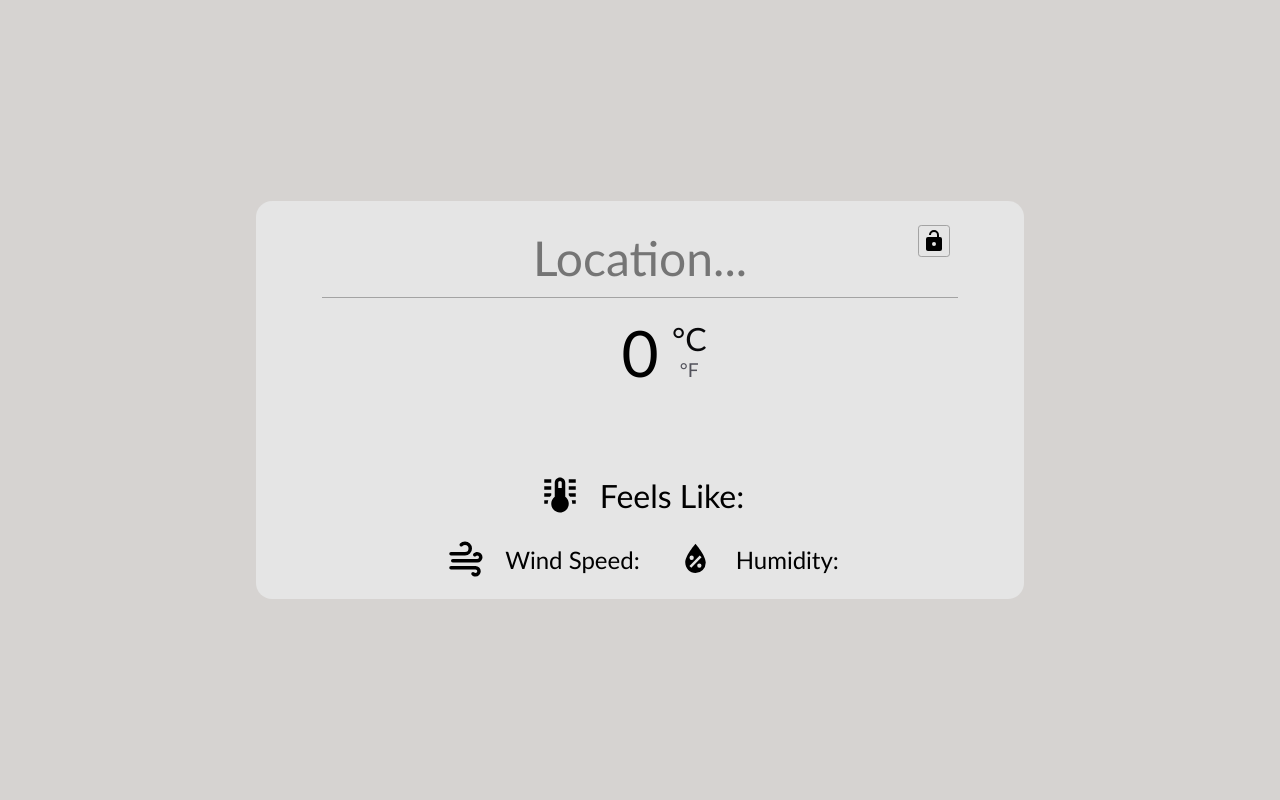
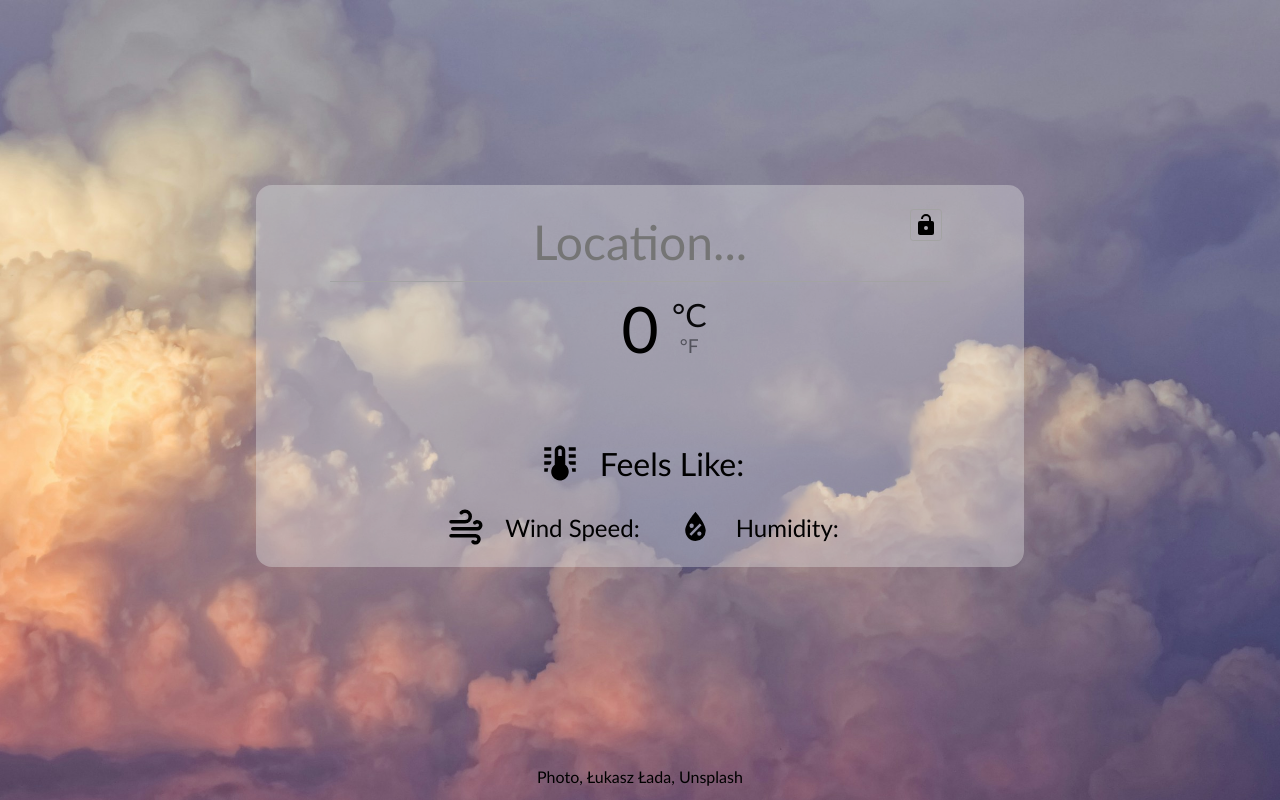
Before and after one commit to Kryoshi/odin-weather, a website built with webpack: page src/index.html in a window 1280 px wide. Built offline with nearby package versions, Linux system fonts and the light colour scheme; no server answers.

Commit message:
Implement background and footer modules

```diff
--- a/src/index.css
+++ b/src/index.css
@@ -8,15 +8,15 @@
   font-size: 16px;
 }
 
-:root .theme-light {
-  --color-theme-main: #e5e5e5;
+:root {
+  --color-theme-main: #e5e5e560;
   --color-theme-bg: #d6d3d1;
   --color-theme-shadow: #a3a3a3;
   --color-theme-border: #a3a3a3;
   --color-theme-highlight: #22d3ee;
-  --color-theme-highlight-bg: #cffafe80;
+  --color-theme-highlight-bg: #cffafe40;
   --color-theme-focus: #334155;
-  --color-theme-focus-bg: #fafafa;
+  --color-theme-focus-bg: #f3f4f6;
 
   --color-theme-text-main: #09090b;
   --color-theme-text-alt: #52525b;
@@ -26,21 +26,6 @@
   --color-theme-positive: #86efac;
   --color-theme-mixed: #f59e0b;
   --color-theme-negative: #f87171;
-}
-
-:root .theme-dark {
-  --color-theme-main: #0c0a09;
-  --color-theme-bg: #09090b;
-  --color-theme-shadow: #6b7280;
-
-  --color-theme-text-main: #fafaf9;
-  --color-theme-text-alt: #e5e7eb;
-
-  --color-theme-user: #059669;
-
-  --color-theme-positive: #059669;
-  --color-theme-mixed: #f59e0b;
-  --color-theme-negative: #ef4444;
 }
 
 h1,
@@ -155,29 +140,44 @@ body {
   background-image: url(img/water-percent.svg);
 }
 
+body {
+  background-color: var(--color-theme-bg);
+  display: grid;
+  grid-template-rows: 1fr min-content;
+  align-items: center;
+  justify-items: center;
+}
+
+#background {
+  height: 100%;
+  width: 100%;
+  z-index: -1;
+  position: fixed;
+  background-image: url(img/background.jpg);
+  background-repeat: no-repeat;
+  background-size: cover;
+}
+
 #window {
-  height: 100%;
-  background-color: var(--color-theme-bg);
-
-  display: flex;
-  justify-content: center;
-  align-items: center;
+  width: clamp(80ch, 60%, 120ch);
 }
 
 .dashboard {
-  width: clamp(80ch, 60%, 120ch);
   background-color: var(--color-theme-main);
   padding: 1rem;
   border-radius: 1rem;
 
   display: grid;
   justify-items: center;
-  gap: 1rem;
+  gap: 0.5rem;
 }
 
 @media (max-width: 800px) {
+  #window {
+    width: 100%;
+  }
+
   .dashboard {
-    width: 100%;
     border-radius: 0;
   }
 }
@@ -187,7 +187,9 @@ body {
   border-bottom: 1px solid var(--color-theme-border);
 
   &:focus-within {
-    background-color: var(--color-theme-focus-bg);
+    .results {
+      background-color: var(--color-theme-focus-bg);
+    }
 
     & > * {
       outline: 1px solid var(--color-theme-focus);
@@ -229,7 +231,7 @@ body {
     height: 5rem;
     font-size: 3rem;
     border-radius: inherit;
-    padding: 1rem;
+    padding: 0.5rem;
     text-align: center;
   }
 
@@ -359,3 +361,10 @@ body {
     }
   }
 }
+
+#footer {
+  height: 3rem;
+  display: flex;
+  justify-content: space-between;
+  align-items: center;
+}
--- /dev/null
+++ b/src/modules/background.js
@@ -0,0 +1,15 @@
+export { UIBackground };
+
+class UIBackground {
+  element;
+
+  constructor() {
+    //Create Elements
+    this.element = document.createElement("div");
+
+    //Set Attributes
+    this.element.id = "background";
+
+    //Append Elements
+  }
+}
--- /dev/null
+++ b/src/modules/footer.js
@@ -0,0 +1,77 @@
+export { UIFooter };
+
+class UIFooter {
+  element;
+  #bgAttribution;
+
+  constructor() {
+    //Create Elements
+    this.element = document.createElement("div");
+    this.#bgAttribution = new UIBackgroundAttribution();
+
+    //Set Attributes
+    this.element.id = "footer";
+
+    //Append Elements
+    this.element.append(this.#bgAttribution.element);
+  }
+}
+
+class UIBackgroundAttribution {
+  element;
+  #authorAnchor;
+  #imageAnchor;
+  #apiAnchor;
+
+  #authorName = "Łukasz Łada";
+  #authorURL =
+    "https://unsplash.com/@lukaszlada?utm_content=creditCopyText&utm_medium=referral&utm_source=unsplash";
+  #imageURL =
+    "https://unsplash.com/photos/sea-of-clouds-LtWFFVi1RXQ?utm_content=creditCopyText&utm_medium=referral&utm_source=unsplash";
+  #apiURL = "https://unsplash.com/?utm_medium=referral&utm_source=unsplash";
+
+  constructor() {
+    //Create Elements
+    this.element = document.createElement("span");
+    this.#imageAnchor = document.createElement("a");
+    this.#authorAnchor = document.createElement("a");
+    this.#apiAnchor = document.createElement("a");
+
+    const firstComma = document.createTextNode(", ");
+    const secondComma = document.createTextNode(", ");
+
+    //Set Attributes
+    this.element.className = "background-attribution";
+
+    this.#imageAnchor.textContent = "Photo";
+
+    this.updateBackgroundAttribution();
+
+    this.#apiAnchor.textContent = "Unsplash";
+    this.#apiAnchor.href = this.#apiURL;
+
+    this.#imageAnchor.target = "_blank";
+    this.#authorAnchor.target = "_blank";
+    this.#apiAnchor.target = "_blank";
+
+    this.#imageAnchor.rel = "noopener noreferrer";
+    this.#authorAnchor.rel = "noopener noreferrer";
+    this.#apiAnchor.rel = "noopener noreferrer";
+
+    //Append Elements
+    this.element.append(
+      this.#imageAnchor,
+      firstComma,
+      this.#authorAnchor,
+      secondComma,
+      this.#apiAnchor,
+    );
+  }
+
+  updateBackgroundAttribution() {
+    this.#imageAnchor.href = this.#imageURL;
+
+    this.#authorAnchor.textContent = this.#authorName;
+    this.#authorAnchor.href = this.#authorURL;
+  }
+}
--- a/src/modules/ui.js
+++ b/src/modules/ui.js
@@ -1,11 +1,15 @@
 import UNITS from "./units.json";
 import { UIDashboard } from "./dashboard";
+import { UIBackground } from "./background";
+import { UIFooter } from "./footer";
 
 export { UIComponent };
 
 class UIComponent {
   window;
+  #background;
   #dashboard;
+  #footer;
   #displayUnits = UNITS.metric;
 
   constructor() {
@@ -13,6 +17,8 @@ class UIComponent {
 
     //Create elements
     this.window = document.createElement("div");
+    this.#background = new UIBackground();
+    this.#footer = new UIFooter();
 
     this.#dashboard = new UIDashboard();
 
@@ -22,7 +28,7 @@ class UIComponent {
 
     //Append Elements
     this.window.append(this.#dashboard.element);
-    body.append(this.window);
+    body.append(this.#background.element, this.window, this.#footer.element);
 
     //Add listeners
     this.window.addEventListener("search-query-success", (e) => {
```
Also changed, not shown: src/img/background.jpg (added).
